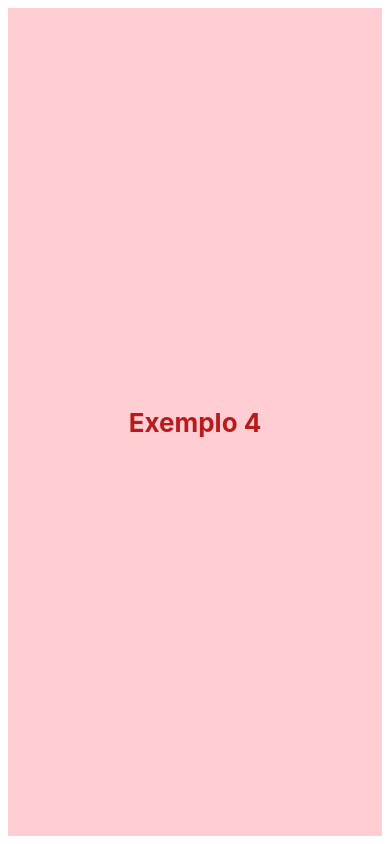
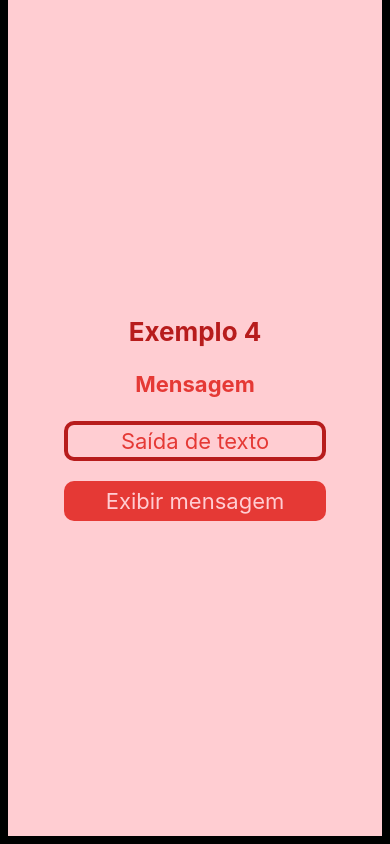
Before and after one commit to vtrLionn/aula_react, a React Native app: screen / in a window 390 px wide. Built offline with nearby package versions, Linux system fonts and the light colour scheme.

Commit message:
aula 01/06
fizemos botao e input e output de dados

```diff
--- a/App.js
+++ b/App.js
@@ -1,14 +1,17 @@
 import { StatusBar } from 'expo-status-bar';
 import { StyleSheet, Text, View } from 'react-native';
+import Constants from 'expo-constants';
 
 //import Index from './components/apostila_003/index';
 import Apostila_004 from './components/apostila_004';
+
+const corApp = '#000';
 
 export default function App() {
   return (
     <View style={styles.container}>
       <Apostila_004 />
-      <StatusBar style="auto" />
+      <StatusBar style={corApp==='#000' ? 'light' : 'dark'} />
     </View>
   );
 }
@@ -16,9 +19,10 @@ export default function App() {
 const styles = StyleSheet.create({
   container: {
     flex: 1,
-    backgroundColor: '#fff',
+    backgroundColor: corApp,
     alignItems: 'center',
     justifyContent: 'center',
+    paddingTop:Constants.statusBarHeight,
     padding: 8,
   },
 });
--- a/components/apostila_004/index.js
+++ b/components/apostila_004/index.js
@@ -1,11 +1,25 @@
-import {View, Text} from 'react-native';
+import {View, Text, TextInput, TouchableOpacity} from 'react-native';
+import React, {useState} from 'react';
 import styles from './styles';
 
 
+
 function Index(){
+
+    const [valorEntrada, setValorEntrada] = useState('Saída de texto');
+    const [mensagem, setMensagem] = useState('Mensagem');
+
     return(
         <View style={styles.container}>
             <Text style={styles.texto}> Exemplo 4 </Text>
+
+            <Text style={styles.txtSaida}>{mensagem}</Text>
+
+            <TextInput style={styles.txtEntrada} keyboardType='default' onChangeText={(saida) => setValorEntrada (saida)} value={valorEntrada} />
+
+            <TouchableOpacity style={styles.button} onPress={() => {setMensagem(valorEntrada); setValorEntrada('');}} >
+                <Text style={styles.textButton}>Exibir mensagem</Text>
+            </TouchableOpacity>
         </View>
     );
 }
--- a/components/apostila_004/styles.js
+++ b/components/apostila_004/styles.js
@@ -16,7 +16,37 @@ const styles = StyleSheet.create({
         fontWeight: 'bold',
         color:'#b71c1c',
 
-    }
+    },
+    txtSaida: {
+        margin: 24,
+        fontSize: 22,
+        fontWeight: 'bold',
+        textAlign: 'center',
+        color: '#E53935',
+    },
+    txtEntrada: {
+        borderWidth: 4,
+        textAlign: 'center',
+        fontSize: 22,
+        borderColor: '#B71C1C',
+        height: 40,
+        color: '#E53935',
+        borderRadius: 10,
+        width:'70%',
+    },
+    button: {
+        backgroundColor: '#E53935',
+        height: 40,
+        justifyContent: 'center',
+        borderRadius: 10,
+        marginTop: 20,
+        width:'70%',
+    },
+    textButton: {
+        fontSize: 22,
+        color: '#FFCDD2',
+        textAlign: 'center',
+    },
 
 });
 
--- a/package.json
+++ b/package.json
@@ -12,7 +12,8 @@
     "expo": "~48.0.15",
     "expo-status-bar": "~1.4.4",
     "react": "18.2.0",
-    "react-native": "0.71.7"
+    "react-native": "0.71.7",
+    "expo-constants": "~14.2.1"
   },
   "devDependencies": {
     "@babel/core": "^7.20.0"
```
Also changed, not shown: 1 other file (tests, documents, lock files or other folders).
